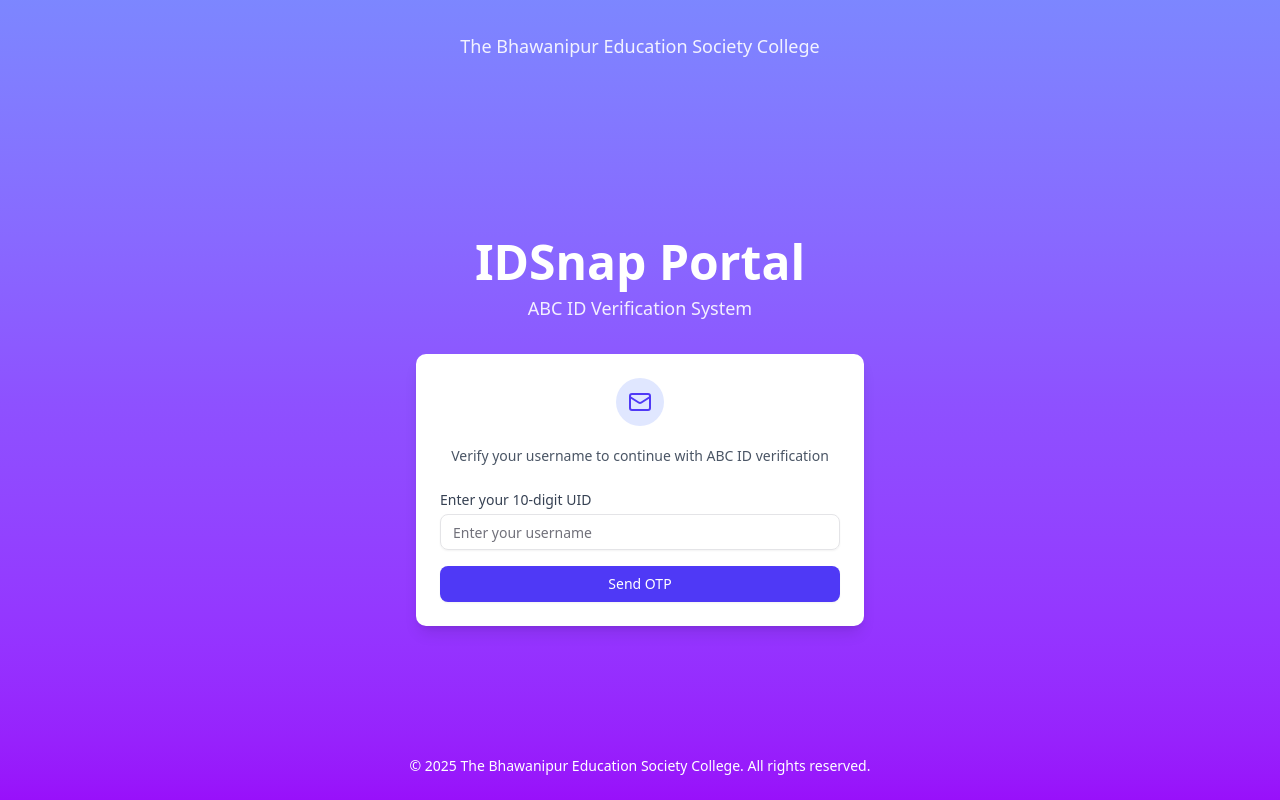
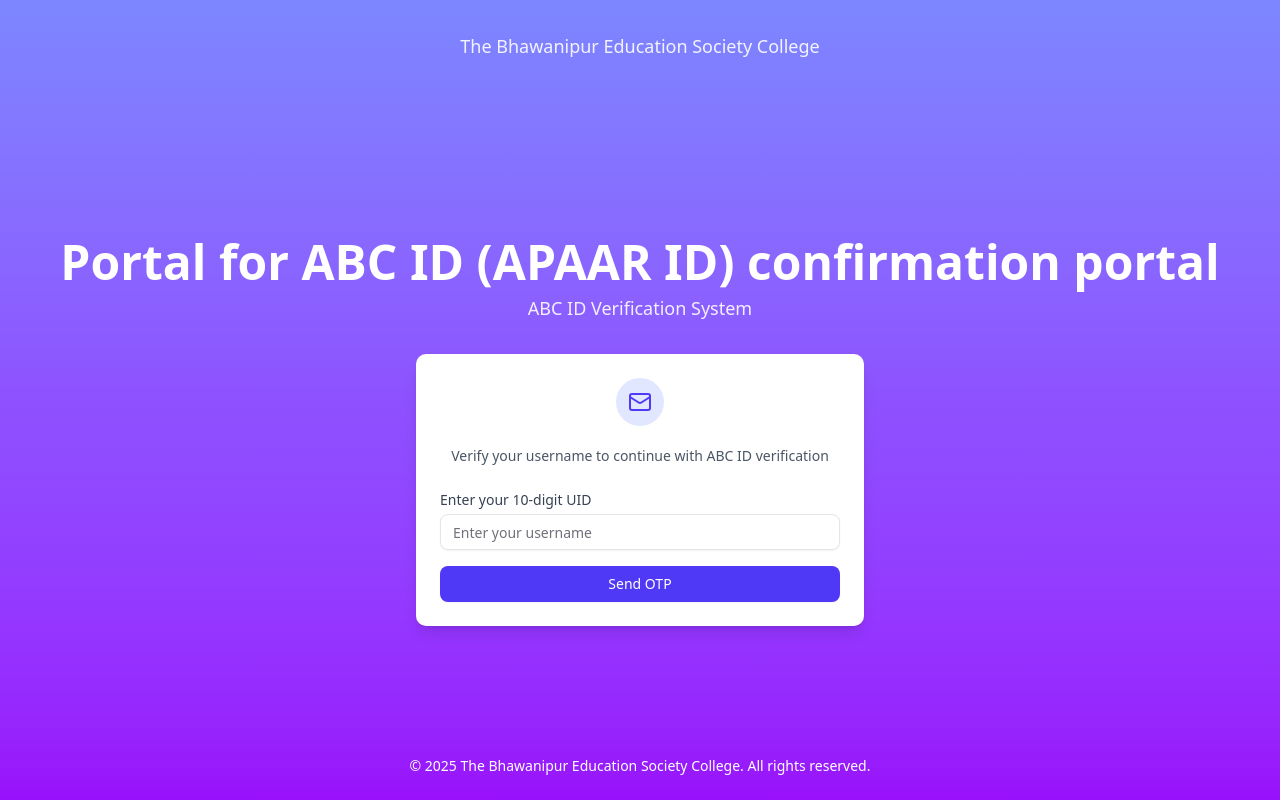
Before and after one commit to datachef-lab/idsnap-portal, a Next.js app: page / in a window 1280 px wide. Built offline with nearby package versions, Linux system fonts and the light colour scheme.

Commit message:
fixed login flow

```diff
--- a/src/app/(auth)/page.tsx
+++ b/src/app/(auth)/page.tsx
@@ -144,7 +144,7 @@
       <div className="flex-1 flex flex-col items-center justify-center w-full px-4">
         <div className="w-full text-center py-8">
           <h1 className="text-5xl font-bold mt-2 mb-2 text-white">
-            IDSnap Portal
+            Portal for ABC ID (APAAR ID) confirmation portal
           </h1>
           <p className="text-white/90 text-lg">ABC ID Verification System</p>
         </div>
```
